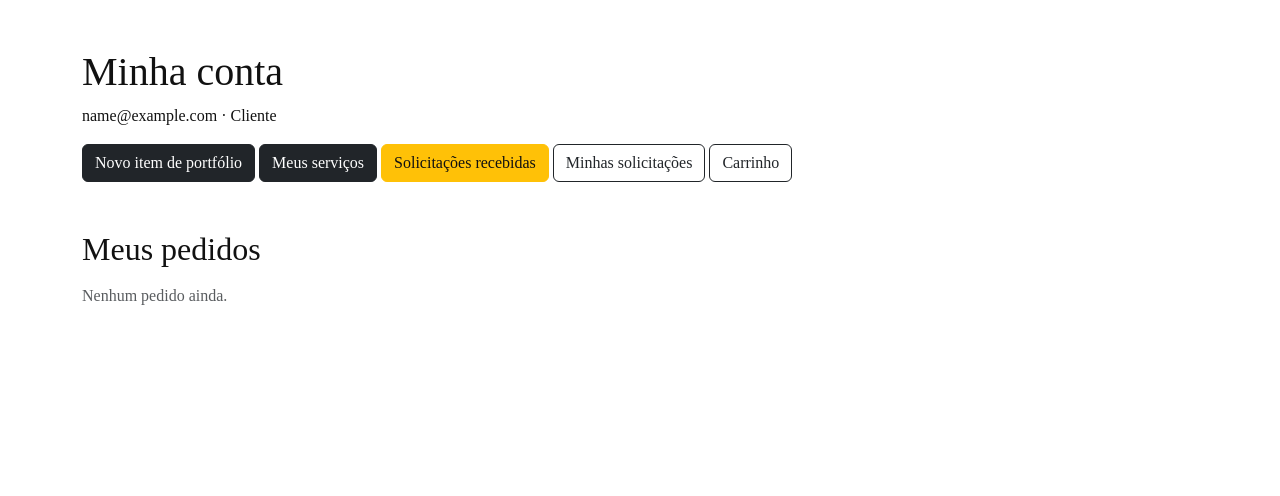
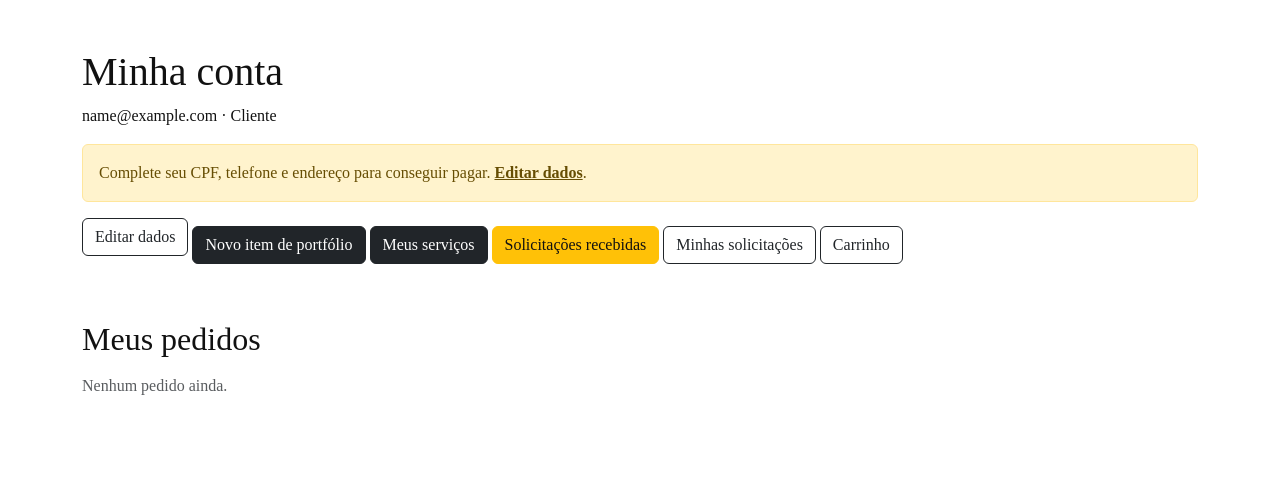
Before and after one commit to ThiagoRodSilva/MasterLight, a Django app: page /accounts/me/ in a window 1280 px wide. Shown: the part 56-552 px from the top of the page. Run offline with Django 5.2, Linux system fonts and the light colour scheme; the visitor is signed in with stand-in values (Sample User, id 1); data comes from the database, SQL or seed files in the repository; data that the repository does not hold is empty; some libraries are stand-ins or nearby versions.

Commit message:
feat: Adiciona CPF, telefone e endereço obrigatórios no cadastro e edição de perfil
- Cadastro exige CPF, telefone e endereço para todos os perfis e cria o primeiro Address no signup.
- Nova tela /accounts/me/editar/ (ProfileEditForm) edita nome, email, CPF, telefone e endereço (upsert do primeiro endereço ativo).
- Validador de CPF (dígitos verificadores) em apps/core/validators.py.

```diff
--- a/apps/accounts/forms.py
+++ b/apps/accounts/forms.py
@@ -1,21 +1,42 @@
-"""Forms accounts: signup customizado com role."""
+"""Forms accounts: signup customizado com role e edição de dados."""
 
 from django import forms
 
 from apps.core.models import SiteSettings
+from apps.core.validators import validate_brazilian_cpf
 
 from .models import CustomUser, ProviderApplication
 
+_ADDRESS_FIELDS = ["street", "number", "city", "state", "zip_code", "country"]
+
+
+def _only_digits(value):
+    return "".join(ch for ch in (value or "") if ch.isdigit())
+
+
+def _address_common_fields():
+    """Campos de endereço compartilhados entre signup e edição de perfil."""
+    return [
+        ("street", forms.CharField(max_length=160, label="Rua")),
+        ("number", forms.CharField(max_length=20, label="Número")),
+        ("city", forms.CharField(max_length=80, label="Cidade")),
+        ("state", forms.CharField(max_length=80, label="Estado")),
+        ("zip_code", forms.CharField(max_length=20, label="CEP")),
+        ("country", forms.CharField(max_length=80, initial="Brasil", label="País")),
+    ]
+
 
 class CustomSignupForm(forms.Form):
-    """Form de signup do allauth com role e dados de prestador.
+    """Form de signup do allauth com role, CPF/telefone e endereço.
 
     allauth carrega dinamicamente esta classe via ACCOUNT_SIGNUP_FORM_CLASS e
     a usa como base de BaseSignupForm (que adiciona username/email/senhas).
     Por isso esta classe herda apenas forms.Form e implementa `signup`.
 
-    O candidato a prestador mantém `role=cliente` até a aprovação do admin
-    (ProviderApplication pendente); o campo `role` nunca é `prestador`.
+    CPF, telefone e endereço são obrigatórios para todos os perfis: o gateway
+    de pagamento (Asaas) exige esses dados ao criar o customer, então eles
+    nascem completos no cadastro. O candidato a prestador mantém
+    `role=cliente` até a aprovação do admin (ProviderApplication pendente).
     """
 
     def __init__(self, *args, **kwargs):
@@ -33,15 +54,14 @@ class CustomSignupForm(forms.Form):
         )
         self.fields["cpf"] = forms.CharField(
             max_length=14,
-            required=False,
             label="CPF",
-            help_text="Obrigatório para prestadores.",
+            validators=[validate_brazilian_cpf],
+            help_text="Usado para emitir cobranças e boletos.",
         )
         self.fields["telefone"] = forms.CharField(
             max_length=20,
-            required=False,
             label="Telefone",
-            help_text="Obrigatório para prestadores.",
+            help_text="Usado pelo gateway de pagamento.",
         )
         self.fields["bio"] = forms.CharField(
             widget=forms.Textarea,
@@ -49,6 +69,8 @@ class CustomSignupForm(forms.Form):
             label="Bio / especialidades",
             help_text="Aparece no seu perfil público após a aprovação.",
         )
+        for name, field in _address_common_fields():
+            self.fields[name] = field
 
     def clean_role(self):
         role = self.cleaned_data.get("role")
@@ -56,27 +78,91 @@ class CustomSignupForm(forms.Form):
             raise forms.ValidationError("O cadastro de prestadores está desabilitado.")
         return role
 
-    def clean(self):
-        cleaned = super().clean()
-        role = cleaned.get("role")
-        if role == CustomUser.Role.PRESTADOR:
-            if not cleaned.get("cpf"):
-                self.add_error("cpf", "CPF é obrigatório para prestadores.")
-            if not cleaned.get("telefone"):
-                self.add_error("telefone", "Telefone é obrigatório para prestadores.")
-        if cleaned.get("cpf"):
-            cleaned["cpf"] = "".join(ch for ch in cleaned["cpf"] if ch.isdigit())
-        return cleaned
+    def clean_cpf(self):
+        return _only_digits(self.cleaned_data.get("cpf"))
+
+    def clean_telefone(self):
+        return _only_digits(self.cleaned_data.get("telefone"))
+
+    def clean_zip_code(self):
+        return _only_digits(self.cleaned_data.get("zip_code"))
 
     def signup(self, request, user):
+        from apps.checkout.models import Address
+
         role = self.cleaned_data.get("role")
-        user.cpf = self.cleaned_data.get("cpf") or ""
-        user.telefone = self.cleaned_data.get("telefone") or ""
+        user.cpf = self.cleaned_data["cpf"]
+        user.telefone = self.cleaned_data["telefone"]
         if role == CustomUser.Role.PRESTADOR:
             # Candidato: mantém role=cliente até a aprovação manual do admin.
             user.role = CustomUser.Role.CLIENTE
             user.save(update_fields=["role", "cpf", "telefone"])
             ProviderApplication.objects.create(user=user, bio=self.cleaned_data.get("bio") or "")
-            return
-        user.role = role if role == CustomUser.Role.AFILIADO else CustomUser.Role.CLIENTE
-        user.save(update_fields=["role", "cpf", "telefone"])
+        else:
+            user.role = role if role == CustomUser.Role.AFILIADO else CustomUser.Role.CLIENTE
+            user.save(update_fields=["role", "cpf", "telefone"])
+        Address.objects.create(
+            user=user,
+            street=self.cleaned_data["street"],
+            number=self.cleaned_data["number"],
+            city=self.cleaned_data["city"],
+            state=self.cleaned_data["state"],
+            zip_code=self.cleaned_data["zip_code"],
+            country=self.cleaned_data["country"],
+        )
+
+
+class ProfileEditForm(forms.Form):
+    """Edição de dados pessoais e de pagamento do usuário.
+
+    Atualiza nome, CPF, telefone e o primeiro endereço ativo (upsert). CPF é
+    validado pelos dígitos verificadores — o Asaas exige CPF, telefone e
+    endereço completos para criar o customer e cobrar.
+    """
+
+    first_name = forms.CharField(max_length=150, required=False, label="Nome")
+    last_name = forms.CharField(max_length=150, required=False, label="Sobrenome")
+    email = forms.EmailField(disabled=True, label="Email")
+    cpf = forms.CharField(max_length=14, label="CPF", validators=[validate_brazilian_cpf])
+    telefone = forms.CharField(max_length=20, label="Telefone")
+
+    def __init__(self, *args, **kwargs):
+        self.user = kwargs.pop("user")
+        super().__init__(*args, **kwargs)
+        for name, field in _address_common_fields():
+            self.fields[name] = field
+        address = self.user.addresses.filter(is_active=True).first()
+        self.fields["first_name"].initial = self.user.first_name
+        self.fields["last_name"].initial = self.user.last_name
+        self.fields["email"].initial = self.user.email
+        self.fields["cpf"].initial = self.user.cpf
+        self.fields["telefone"].initial = self.user.telefone
+        if address is not None:
+            for field in _ADDRESS_FIELDS:
+                self.fields[field].initial = getattr(address, field)
+
+    def clean_cpf(self):
+        return _only_digits(self.cleaned_data.get("cpf"))
+
+    def clean_telefone(self):
+        return _only_digits(self.cleaned_data.get("telefone"))
+
+    def clean_zip_code(self):
+        return _only_digits(self.cleaned_data.get("zip_code"))
+
+    def save(self):
+        from apps.checkout.models import Address
+
+        self.user.first_name = self.cleaned_data.get("first_name") or ""
+        self.user.last_name = self.cleaned_data.get("last_name") or ""
+        self.user.cpf = self.cleaned_data["cpf"]
+        self.user.telefone = self.cleaned_data["telefone"]
+        self.user.save(update_fields=["first_name", "last_name", "cpf", "telefone"])
+        data = {field: self.cleaned_data[field] for field in _ADDRESS_FIELDS}
+        address = self.user.addresses.filter(is_active=True).first()
+        if address is None:
+            Address.objects.create(user=self.user, **data)
+        else:
+            for field, value in data.items():
+                setattr(address, field, value)
+            address.save(update_fields=_ADDRESS_FIELDS)
--- a/apps/accounts/templates/accounts/me.html
+++ b/apps/accounts/templates/accounts/me.html
@@ -3,6 +3,12 @@
 <div class="container py-5">
   <h1>Minha conta</h1>
   <p>{{ user.email }} · {{ user.get_role_display }}</p>
+  {% if not user.cpf or not user.telefone or not user.addresses.all.exists %}
+    <div class="alert alert-warning">
+      Complete seu CPF, telefone e endereço para conseguir pagar. <a href="{% url 'accounts-me-edit' %}" class="alert-link">Editar dados</a>.
+    </div>
+  {% endif %}
+  <a href="{% url 'accounts-me-edit' %}" class="btn btn-outline-dark mb-3">Editar dados</a>
   {% with application=user.provider_application %}
     {% if application.is_pending %}
       <div class="alert alert-warning">
--- a/apps/accounts/urls.py
+++ b/apps/accounts/urls.py
@@ -2,9 +2,10 @@
 
 from django.urls import path
 
-from .views import ProfileDetailView, me_view
+from .views import ProfileDetailView, ProfileEditView, me_view
 
 urlpatterns = [
     path("me/", me_view, name="accounts-me"),
+    path("me/editar/", ProfileEditView.as_view(), name="accounts-me-edit"),
     path("u/<str:username>/", ProfileDetailView.as_view(), name="accounts-profile"),
 ]
--- a/apps/accounts/views.py
+++ b/apps/accounts/views.py
@@ -1,8 +1,12 @@
 """Views de accounts."""
 
+from django.contrib import messages
+from django.contrib.auth.mixins import LoginRequiredMixin
 from django.shortcuts import render
-from django.views.generic import DetailView
+from django.urls import reverse_lazy
+from django.views.generic import DetailView, FormView
 
+from .forms import ProfileEditForm
 from .models import CustomUser
 
 
@@ -22,3 +26,21 @@ class ProfileDetailView(DetailView):
 
     def get_queryset(self):
         return CustomUser.objects.filter(is_active=True)
+
+
+class ProfileEditView(LoginRequiredMixin, FormView):
+    """Edição dos dados pessoais e de pagamento (CPF, telefone, endereço)."""
+
+    form_class = ProfileEditForm
+    template_name = "accounts/me_edit.html"
+    success_url = reverse_lazy("accounts-me")
+
+    def get_form_kwargs(self):
+        kwargs = super().get_form_kwargs()
+        kwargs["user"] = self.request.user
+        return kwargs
+
+    def form_valid(self, form):
+        form.save()
+        messages.success(self.request, "Dados atualizados.")
+        return super().form_valid(form)
--- a/apps/core/validators.py
+++ b/apps/core/validators.py
@@ -25,3 +25,20 @@ class ImageURLValidator(URLValidator):
 
 def validate_image_url(value: str) -> None:
     ImageURLValidator()(value)
+
+
+def validate_brazilian_cpf(value: str) -> None:
+    """Valida CPF brasileiro (11 dígitos e dígitos verificadores).
+
+    Aceita valor mascarado (pontos/traço são ignorados). Rejeita CPFs de
+    dígitos repetidos ou com checksum inválido — o Asaas devolve 400 para
+    `cpfCnpj` inválido na criação do customer.
+    """
+    digits = re.sub(r"\D", "", value or "")
+    if len(digits) != 11 or digits == digits[0] * 11:
+        raise ValidationError(_("Informe um CPF válido."))
+    for length in (9, 10):
+        total = sum(int(digits[i]) * (length + 1 - i) for i in range(length))
+        check = (total * 10) % 11 % 10
+        if int(digits[length]) != check:
+            raise ValidationError(_("Informe um CPF válido."))
```
Also changed, not shown: apps/accounts/templates/accounts/me_edit.html (added, +12 -0 lines), apps/accounts/tests/test_profile.py (added, +123 -0 lines), apps/accounts/tests/test_provider_approval.py (+18 -1 lines).
